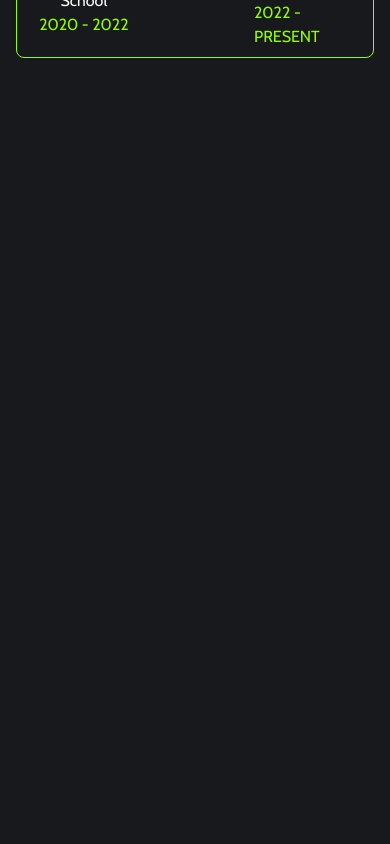
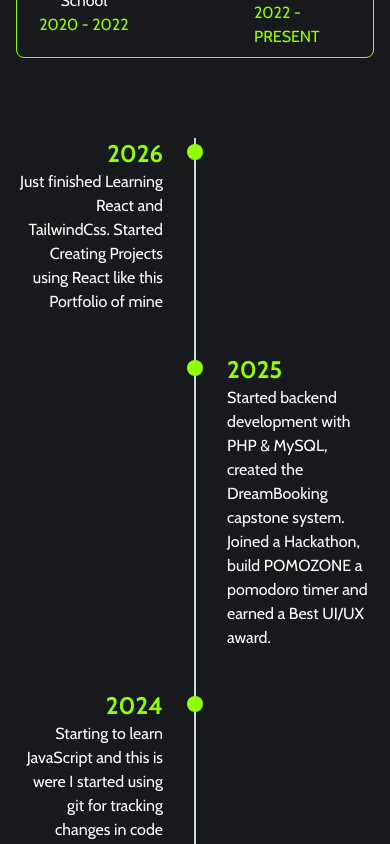
Before and after one commit to Frehitzz/my-portfolio, a React (Vite) app: page / in a window 390 px wide. Shown: the part 1440-2284 px from the top of the page. Before the commit the page ends 1498 px from the top, so only its background shows below. Built offline with nearby package versions, Linux system fonts and the light colour scheme.

Commit message:
feat: added vertical timeline good for phone sizes

```diff
--- /dev/null
+++ b/src/components/Timeline.jsx
@@ -0,0 +1,83 @@
+function Timeline() {
+  const timelineData = [
+    {
+      id: 1,
+      year: 2026,
+      description:
+        "Just finished Learning React and TailwindCss. Started Creating Projects using React like this Portfolio of mine",
+    },
+    {
+      id: 2,
+      year: 2025,
+      description:
+        "Started backend development with PHP & MySQL, created the DreamBooking capstone system. Joined a Hackathon, build POMOZONE a pomodoro timer and earned a Best UI/UX award.",
+    },
+    {
+      id: 3,
+      year: 2024,
+      description:
+        "Starting to learn JavaScript and this is were I started using git for tracking changes in code locally and github for putting my projects and collaborating",
+    },
+    {
+      id: 4,
+      year: 2023,
+      description:
+        "Exploring more about Web development and starting a small project using HTML and CSS by duplicating popular website",
+    },
+    {
+      id: 5,
+      year: 2022,
+      description:
+        "Learning HTML, CSS for the firsttime by watching BroCode on Youtube this is where I amazed by the web development",
+    },
+  ];
+
+  return (
+    <div className="flex justify-center w-full py-20">
+      <div className="relative max-w-4xl w-full">
+        {/* Vertical center line */}
+        <div className="absolute left-1/2 top-0 bottom-0 w-0.5 bg-gray-300 -translate-x-1/2"></div>
+
+        {timelineData.map((item, index) => {
+          // the index is the count of the array stored not id
+          // seperating odd and even numbers
+          // if true it gets even, else false it gets odd
+          const isLeft = index % 2 === 0;
+          return (
+            <div className="mb-10 relative flex items-start" key={item.id}>
+              {/* Left side content */}
+              {/* ${isLeft ? } check if the isLeft is true if true it have even */}
+              <div className={`w-1/2 ${isLeft ? "pr-8 text-right" : ""}`}>
+                {isLeft && ( // for displaying true isLeft
+                  <>
+                    <h1 className="text-2xl font-bold text-[#91ff00]">
+                      {item.year}
+                    </h1>
+                    <p className="text-white">{item.description}</p>
+                  </>
+                )}
+              </div>
+
+              {/* Center dot */}
+              <span className="absolute left-1/2 -translate-x-1/2 top-1.5 w-4 h-4 bg-[#91ff00] rounded-full z-10"></span>
+
+              {/* Right side content */}
+              {/* ${!isLeft} getting the false which means it have the odd numbers */}
+              <div className={`w-1/2 ${!isLeft ? "pl-8 text-left" : ""}`}>
+                {!isLeft && ( // for displaying false isLeft
+                  <>
+                    <h1 className="text-2xl font-bold text-[#91ff00]">
+                      {item.year}
+                    </h1>
+                    <p className="text-white">{item.description}</p>
+                  </>
+                )}
+              </div>
+            </div>
+          );
+        })}
+      </div>
+    </div>
+  );
+}
+export default Timeline;
--- a/src/pages/Home.jsx
+++ b/src/pages/Home.jsx
@@ -2,6 +2,7 @@ import Navbar from "../components/Navbar.jsx";
 import Mainheader from "../components/Header.jsx";
 import Counter from "../components/Counter.jsx";
 import Aboutme from "../components/Aboutme.jsx";
+import Timeline from "../components/Timeline.jsx";
 
 function Home() {
   return (
@@ -16,6 +17,7 @@ function Home() {
         </div>
       </div>
       <Aboutme />
+      <Timeline />
     </div>
   );
 }
```
